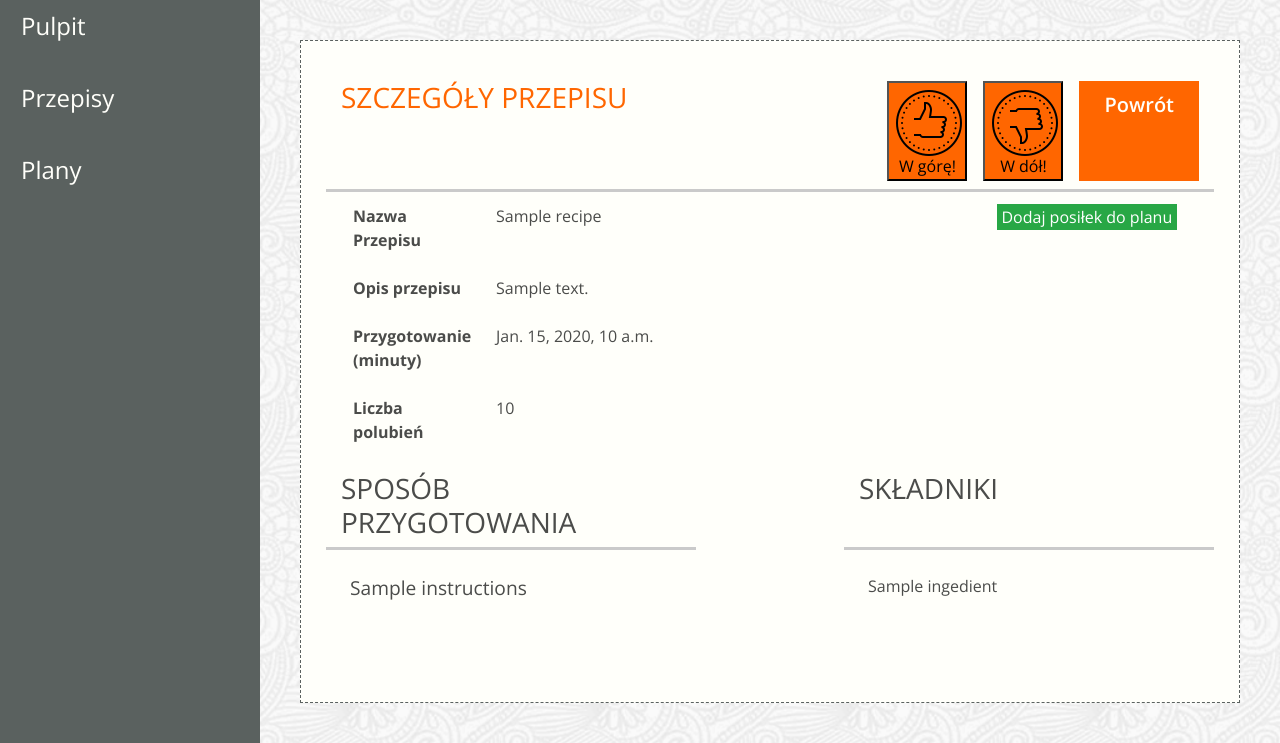
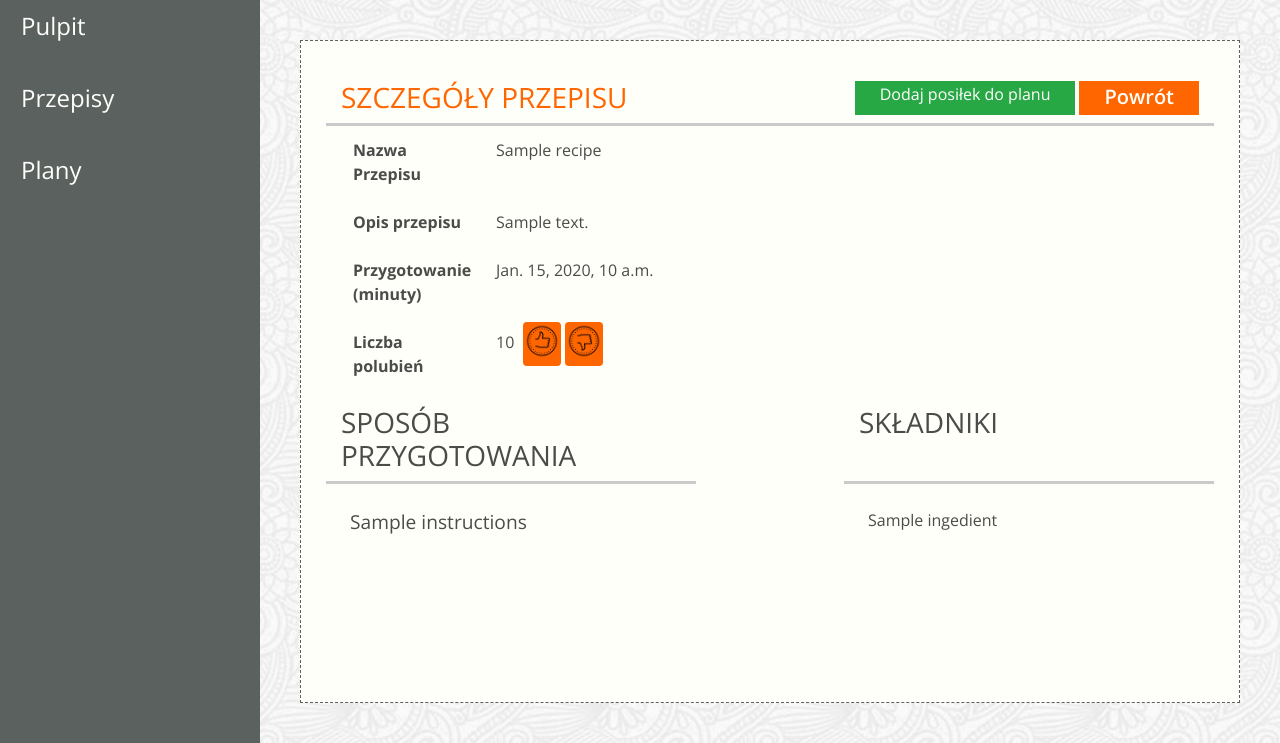
Before and after one commit to Krzysztof-Nerwinski/zaplanuj_jedzonko, a Django app: template jedzonko/templates/app-recipe-details.html in a window 1280 px wide. Shown: the part 84-827 px from the top of the page. Run offline with Django 3.2, Linux system fonts and the light colour scheme; the template is opened without the code that fills it: most values are stand-ins (such as "Sample title", 1, 10 or a date in 2020); some libraries are stand-ins or nearby versions; some web fonts are replaced.

Commit message:
poprawa dzialania logowania, poprawa templatow do polubienia przepisu

```diff
--- a/jedzonko/templates/__base__.html
+++ b/jedzonko/templates/__base__.html
@@ -23,10 +23,10 @@
                 Zaplanuj <span>Jedzonko</span>
             </a>
          <div class="d-flex justify-content-around">
-             <h4 class="text-light mr-3">{{ user.username }}</h4>
+             <h4 class="text-light mr-3 mt-1">{{ user.username }}</h4>
              <div class="circle-div text-center mr-1"><i class="fas fa-user icon-user"></i></div>
              {% if user.is_authenticated %}
-             <a class="btn-color" href="{% url 'logout' %}">Wyloguj się</a>
+             <a class="btn btn-color p-1 ml-3" href="{% url 'logout' %}">Wyloguj się</a>
              {% endif %}
          </div>
 
--- a/jedzonko/templates/app-details-schedules.html
+++ b/jedzonko/templates/app-details-schedules.html
@@ -14,7 +14,7 @@
                 <a href="{% url 'plan_add_recipe' %}" class="btn btn-success rounded-0 pt-0 pb-0 pr-4 pl-4">Dodaj posiłek do planu</a>
             </div>
             <div class="d-flex justify-content-end mb-2 pl-1">
-                <a href="{% url 'plan_list' %}" class="btn btn-success rounded-0 pt-0 pb-0 pr-4 pl-4">Powrót</a>
+                <a href="{% url 'plan_list' %}" class="btn btn-color rounded-0 pt-0 pb-0 pr-4 pl-4">Powrót</a>
             </div>
         </div>
 
--- a/jedzonko/templates/app-recipe-details.html
+++ b/jedzonko/templates/app-recipe-details.html
@@ -8,29 +8,15 @@
             <div class="col"><h3 class="color-header text-uppercase">Szczegóły
                 przepisu</h3></div>
             <div class="col d-flex justify-content-end mb-2">
-            <form method="post">{% csrf_token %}
-                    <input type="hidden" name="recipe_id" value="{{ recipe.id }}">
-                    <input class="thumbs-up" type="submit" value="W górę!" name="vote_up">
-            </form>
-            <form method="post">{% csrf_token %}
-                <input type="hidden" name="recipe_id" value="{{ recipe.id }}">
-                <input class="thumbs-down" type="submit" value="W dół!" name="vote_down">
-            </form>
-                <a href="{% url 'recipe_list' %}"
-                    class="btn btn-color rounded-0 pt-4.5 pb-3 pr-4 pl-4">Powrót</a>
+                <a href="{% url 'plan_add_recipe' %}" class="btn btn-success rounded-0 pt-0 pb-0 pr-4 pl-4 mr-1">Dodaj posiłek do planu</a>
+                <a href="{% url 'recipe_list' %}" class="btn btn-color rounded-0 pt-0 pb-0 pr-4 pl-4">Powrót</a>
             </div>
         </div>
-
         <table class="table borderless">
             <tbody>
             <tr class="d-flex">
                 <th scope="row" class="col-2">Nazwa Przepisu</th>
                 <td class="col-7">{{ recipe.name }}</td>
-                <td>
-                            <div class="col d-flex justify-content-end mb-2 noPadding">
-                <a href="{% url 'plan_add_recipe' %}" class="btn btn-success rounded-0 pt-0 pb-0 pr-1 pl-1">Dodaj posiłek do planu</a>
-            </td>
-                            </div>
             </tr>
             <tr class="d-flex">
                 <th scope="row" class="col-2">Opis przepisu</th>
@@ -42,8 +28,16 @@
             </tr>
              <tr class="d-flex">
                 <th scope="row" class="col-2">Liczba polubień</th>
-                <td class="col-7">{{ recipe.votes }}</td>
+                 <td class="col-7 pt-1">{{ recipe.votes }}&nbsp;
+                    <form class="inline-block" method="post">{% csrf_token %}
+                        <input type="hidden" name="recipe_id" value="{{ recipe.id }}">
+                        <input class="btn btn-color thumbs-up pt-1" type="submit" value="" name="vote_up">
+                        <input class="btn btn-color thumbs-down pt-1" type="submit" value="" name="vote_down">
+                    </form>
+                </td>
+
             </tr>
+
             </tbody>
         </table>
 
--- a/scrumlab/urls.py
+++ b/scrumlab/urls.py
@@ -15,6 +15,7 @@ Including another URLconf
 """
 from django.contrib import admin
 from django.urls import path
+from django.contrib.auth import views as auth_views
 
 from jedzonko.views import *
 
--- a/static/css/style.css
+++ b/static/css/style.css
@@ -470,19 +470,19 @@ margin: 0 auto !important;
 .thumbs-up {
   background: #ff6600;
   background-image: url("/static/images/thumbs_up.png");
+  background-size: contain;
   background-repeat: no-repeat;
-  width: 80px;
-  height: 100px;
-  margin-right: 1em;
-  padding-top: 70px;
+  display: inline-block;
 }
 
 .thumbs-down {
   background: #ff6600;
   background-image: url("/static/images/thumbs_down.png");
+  background-size: contain;
   background-repeat: no-repeat;
-  width: 80px;
-  height: 100px;
-  margin-right: 1em;
-  padding-top: 70px;
+  display: inline-block;
 }
+
+.inline-block {
+  display: inline-block;
+}
```
Also changed, not shown: jedzonko/views.py (+8 -0 lines).
